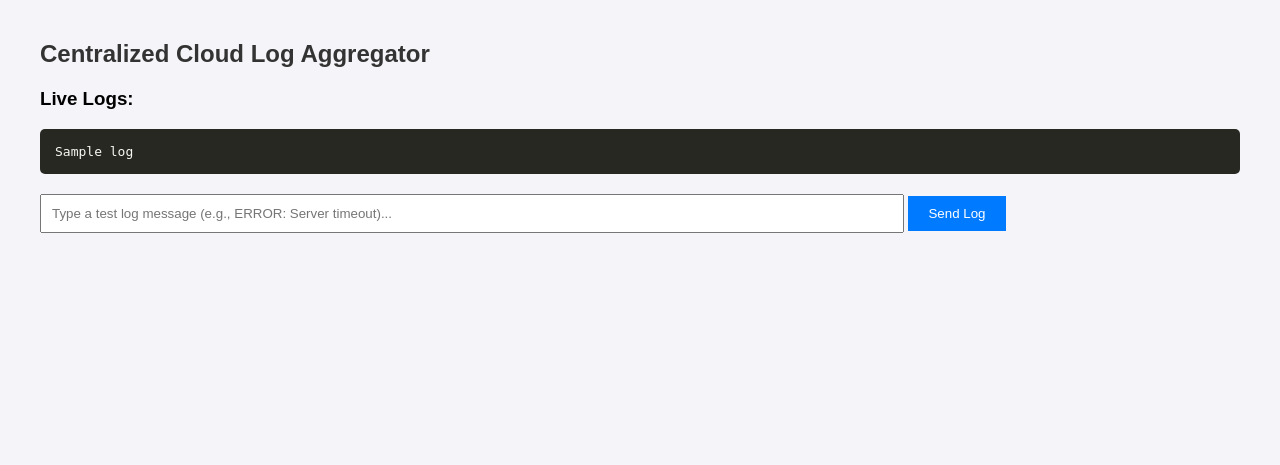
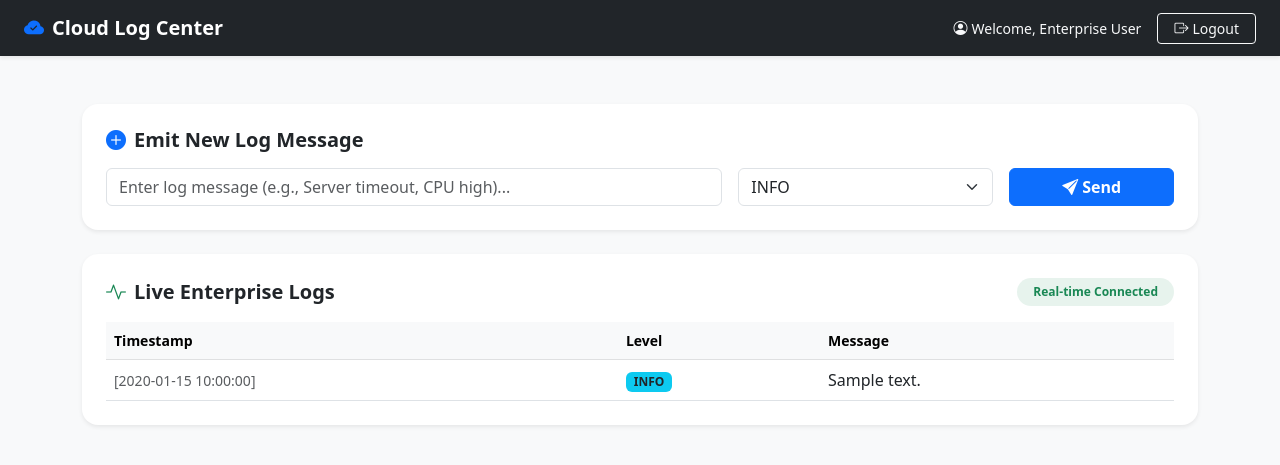
Before and after one commit to nithish23rr-art/cloud-log-aggregator, a Python web app: template templates/index.html in a window 1280 px wide. Shown: the top 465 px of the page. Run offline with Jinja, Linux system fonts and the light colour scheme; the template is opened without the code that fills it: most values are stand-ins (such as "Sample title", 1, 10 or a date in 2020); some libraries are stand-ins or nearby versions.

Commit message:
i will added a folder templates

```diff
--- a/templates/index.html
+++ b/templates/index.html
@@ -1,25 +1,109 @@
 <!DOCTYPE html>
-<html>
+<html lang="en">
 <head>
-    <title>CloudLog Aggregator</title>
-    <style>
-        body { font-family: Arial; margin: 40px; background: #f4f4f9; }
-        h2 { color: #333; }
-        pre { background: #272822; color: #f8f8f2; padding: 15px; border-radius: 5px; max-height: 400px; overflow-y: auto; }
-        form { margin-top: 20px; }
-        input[type="text"] { width: 70%; padding: 10px; }
-        input[type="submit"] { padding: 10px 20px; background: #007BFF; color: white; border: none; cursor: pointer; }
-    </style>
+    <meta charset="UTF-8">
+    <meta name="viewport" content="width=device-width, initial-scale=1.0">
+    <title>Dashboard - Enterprise Cloud Log Aggregator</title>
+    <!-- Bootstrap 5 CSS -->
+    <link href="https://cdn.jsdelivr.net/npm/bootstrap@5.3.0/dist/css/bootstrap.min.css" rel="stylesheet">
+    <!-- Bootstrap Icons -->
+    <link href="https://cdn.jsdelivr.net/npm/bootstrap-icons@1.10.5/font/bootstrap-icons.css" rel="stylesheet">
+    <!-- Socket.IO CDN -->
+    <script src="https://cdnjs.cloudflare.com/ajax/libs/socket.io/4.0.1/socket.io.js"></script>
 </head>
-<body>
-    <h2>Centralized Cloud Log Aggregator</h2>
+<body class="bg-light">
+    <!-- Navigation Bar -->
+    <nav class="navbar navbar-expand-lg navbar-dark bg-dark shadow-sm">
+        <div class="container-fluid px-4">
+            <a class="navbar-brand fw-bold" href="#"><i class="bi bi-cloud-check-fill text-primary me-2"></i>Cloud Log Center</a>
+            <div class="d-flex align-items-center">
+                <span class="text-light me-3 small"><i class="bi bi-person-circle me-1"></i>Welcome, Enterprise User</span>
+                <a href="/logout" class="btn btn-outline-light btn-sm px-3"><i class="bi bi-box-arrow-right me-1"></i>Logout</a>
+            </div>
+        </div>
+    </nav>
 
-    <h3>Live Logs:</h3>
-    <pre>{% for log in logs %}{{ log }}{% endfor %}</pre>
+    <!-- Main Container -->
+    <div class="container my-5">
+        <!-- Log Submission Form Card -->
+        <div class="card border-0 shadow-sm rounded-4 mb-4">
+            <div class="card-body p-4">
+                <h5 class="fw-bold text-dark mb-3"><i class="bi bi-plus-circle-fill text-primary me-2"></i>Emit New Log Message</h5>
+                <form action="/add_log" method="POST" class="row g-3">
+                    <div class="col-md-7">
+                        <input type="text" name="message" class="form-control" placeholder="Enter log message (e.g., Server timeout, CPU high)..." required>
+                    </div>
+                    <div class="col-md-3">
+                        <select name="level" class="form-select">
+                            <option value="INFO">INFO</option>
+                            <option value="WARNING">WARNING</option>
+                            <option value="ERROR">ERROR</option>
+                        </select>
+                    </div>
+                    <div class="col-md-2">
+                        <button type="submit" class="btn btn-primary w-100 fw-semibold"><i class="bi bi-send-fill me-1"></i>Send</button>
+                    </div>
+                </form>
+            </div>
+        </div>
 
-    <form action="/add-log" method="POST">
-        <input type="text" name="message" placeholder="Type a test log message (e.g., ERROR: Server timeout)..." required>
-        <input type="submit" value="Send Log">
-    </form>
+        <!-- Live Logs Display Card -->
+        <div class="card border-0 shadow-sm rounded-4">
+            <div class="card-body p-4">
+                <div class="d-flex justify-content-between align-items-center mb-3">
+                    <h5 class="fw-bold text-dark mb-0"><i class="bi bi-activity text-success me-2"></i>Live Enterprise Logs</h5>
+                    <span class="badge bg-success bg-opacity-10 text-success px-3 py-2 rounded-pill small">Real-time Connected</span>
+                </div>
+                <div class="table-responsive" style="max-height: 450px; overflow-y: auto;">
+                    <table class="table table-hover align-middle mb-0">
+                        <thead class="table-light text-secondary small uppercase">
+                            <tr>
+                                <th>Timestamp</th>
+                                <th>Level</th>
+                                <th>Message</th>
+                            </tr>
+                        </thead>
+                        <tbody id="logList">
+                            {% for log in logs %}
+                                <tr>
+                                    <td class="text-muted small">[{{ log.timestamp.strftime('%Y-%m-%d %H:%M:%S') }}]</td>
+                                    <td>
+                                        {% if log.level == 'ERROR' %}
+                                            <span class="badge bg-danger">ERROR</span>
+                                        {% elif log.level == 'WARNING' %}
+                                            <span class="badge bg-warning text-dark">WARNING</span>
+                                        {% else %}
+                                            <span class="badge bg-info text-dark">INFO</span>
+                                        {% endif %}
+                                    </td>
+                                    <td class="fw-medium text-dark">{{ log.message }}</td>
+                                </tr>
+                            {% endfor %}
+                        </tbody>
+                    </table>
+                </div>
+            </div>
+        </div>
+    </div>
+
+    <!-- Real-time WebSocket Script -->
+    <script>
+        var socket = io();
+        socket.on('new_log', function(data) {
+            var logList = document.getElementById('logList');
+            var row = document.createElement('tr');
+
+            let badgeClass = 'bg-info text-dark';
+            if (data.level === 'ERROR') badgeClass = 'bg-danger';
+            else if (data.level === 'WARNING') badgeClass = 'bg-warning text-dark';
+
+            row.innerHTML = `
+                <td class="text-muted small">[${data.timestamp}]</td>
+                <td><span class="badge ${badgeClass}">${data.level}</span></td>
+                <td class="fw-medium text-dark">${data.message}</td>
+            `;
+            logList.prepend(row);
+        });
+    </script>
 </body>
 </html>
```
Also changed, not shown: app.py (+78 -16 lines), templates/login.html (added, +54 -0 lines), templates/signup.html (added, +82 -0 lines), 1 other file.
